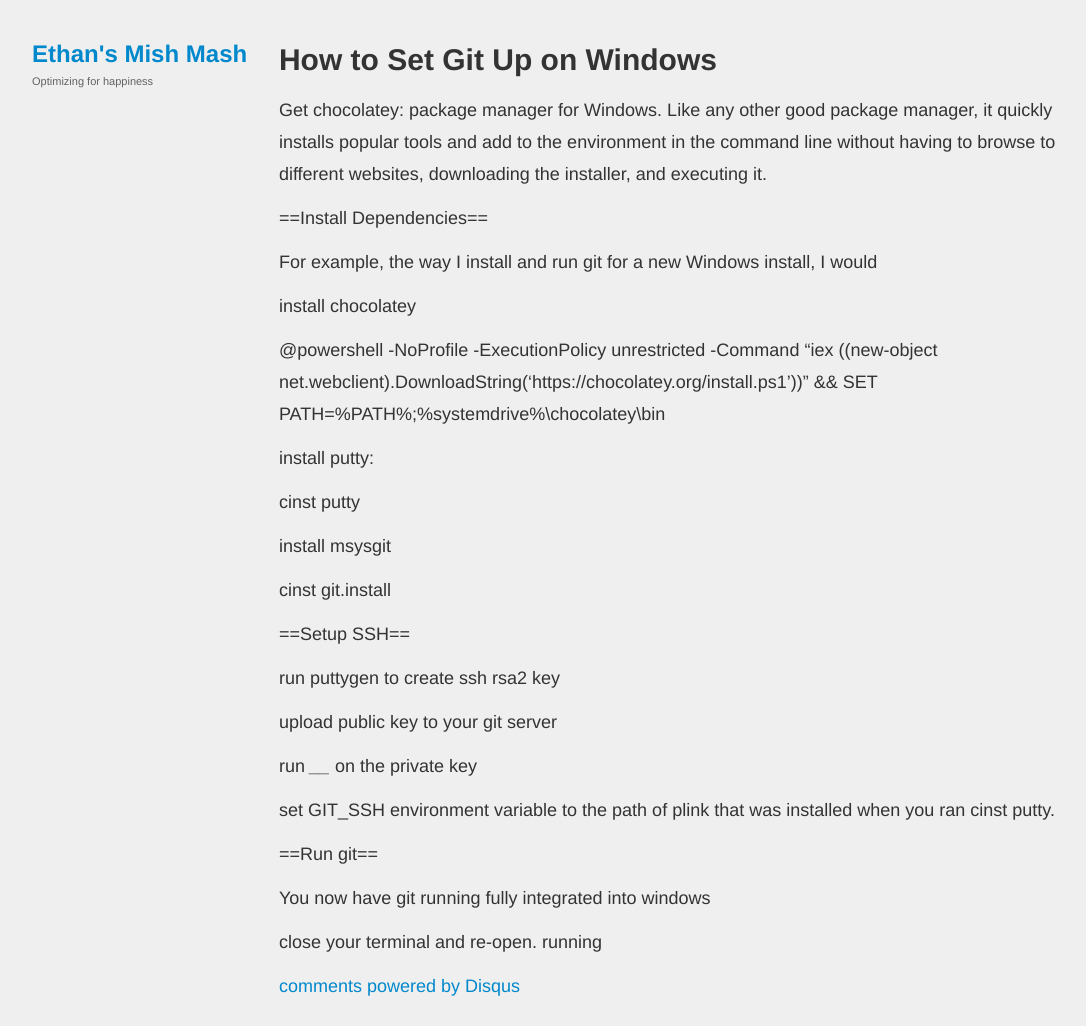
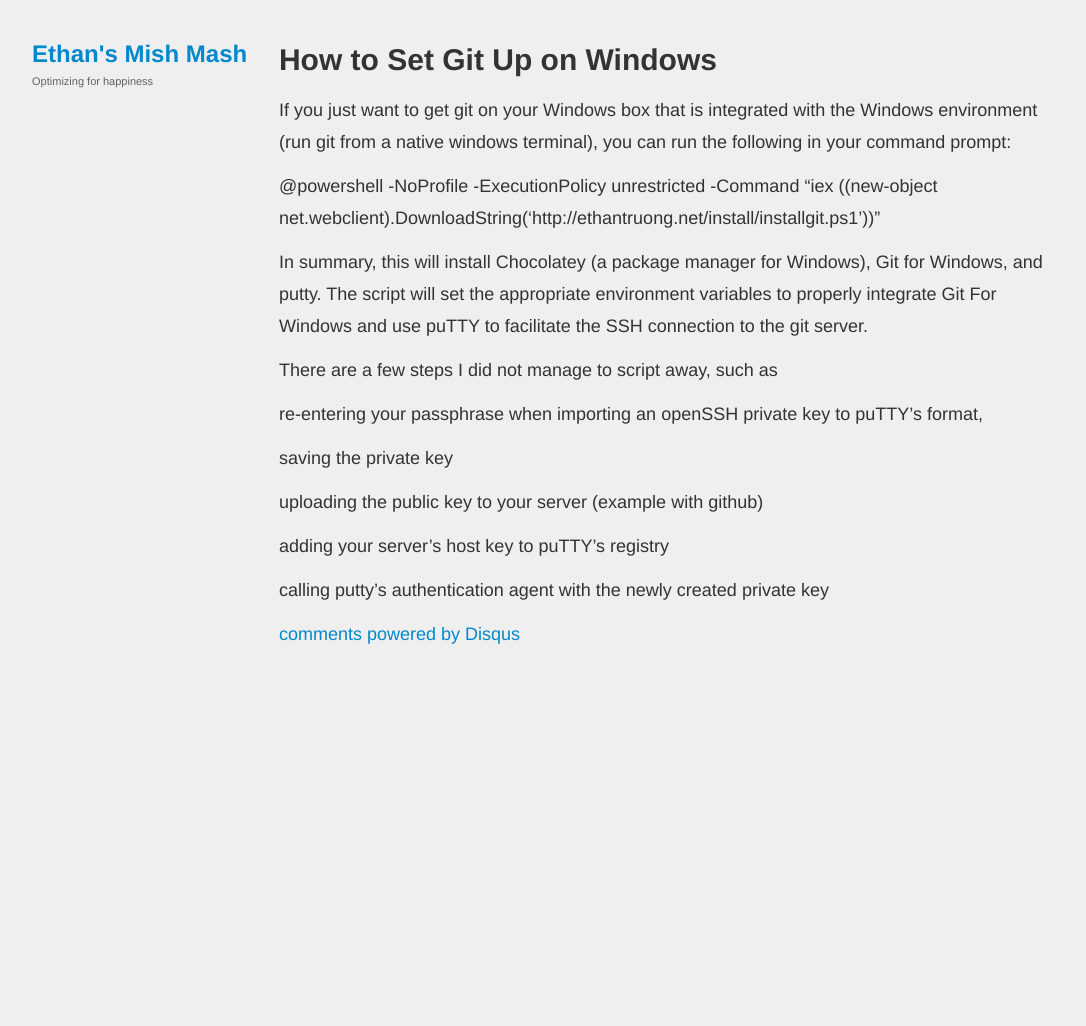
Before and after one commit to etruong42/etruong42.github.com, a Jekyll site: the page built from drafts/How I Set Up Git on my Windows Machine.md, in a window 1280 px wide. Shown: the whole page, without its empty margins (59-1145 px from the left). Built offline with Jekyll 4.4.1, drawn with Linux system fonts in a browser that asks for light colours; Markdown is read by kramdown in place of the engine named in the settings; comment, search, counter and statistics services are not loaded; after the commit the page ends 900 px from its top, so only the background shows below that.

```diff
--- a/drafts/How I Set Up Git on my Windows Machine.md
+++ b/drafts/How I Set Up Git on my Windows Machine.md
@@ -3,36 +3,21 @@ layout: post
 title: How to Set Git Up on Windows
 description: Instructions on how to integrate git into a Windows environment
 ---
-Get chocolatey: package manager for Windows. Like any other good package manager, it quickly installs popular tools and add to the environment in the command line without having to browse to different websites, downloading the installer, and executing it.
 
-==Install Dependencies==
+If you just want to get git on your Windows box that is integrated with the Windows environment (run git from a native windows terminal), you can run the following in your command prompt:
 
-For example, the way I install and run git for a new Windows install, I would
+@powershell -NoProfile -ExecutionPolicy unrestricted -Command "iex ((new-object net.webclient).DownloadString('http://ethantruong.net/install/installgit.ps1'))"
 
-install chocolatey
+In summary, this will install Chocolatey (a package manager for Windows), Git for Windows, and putty. The script will set the appropriate environment variables to properly integrate Git For Windows and use puTTY to facilitate the SSH connection to the git server.
 
-@powershell -NoProfile -ExecutionPolicy unrestricted -Command "iex ((new-object net.webclient).DownloadString('https://chocolatey.org/install.ps1'))" && SET PATH=%PATH%;%systemdrive%\chocolatey\bin
+There are a few steps I did not manage to script away, such as
 
-install putty:
+re-entering your passphrase when importing an openSSH private key to puTTY's format,
 
-cinst putty
+saving the private key
 
-install msysgit
+uploading the public key to your server (example with github)
 
-cinst git.install
+adding your server's host key to puTTY's registry
 
-==Setup SSH==
-
-run puttygen to create ssh rsa2 key
-
-upload public key to your git server
-
-run ____ on the private key
-
-set GIT_SSH environment variable to the path of plink that was installed when you ran cinst putty.
-
-==Run git==
-
-You now have git running fully integrated into windows
-
-close your terminal and re-open. running
+calling putty's authentication agent with the newly created private key
```
